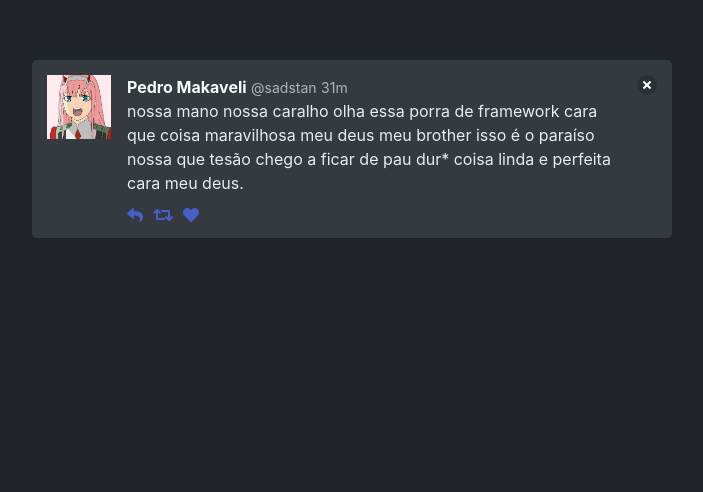
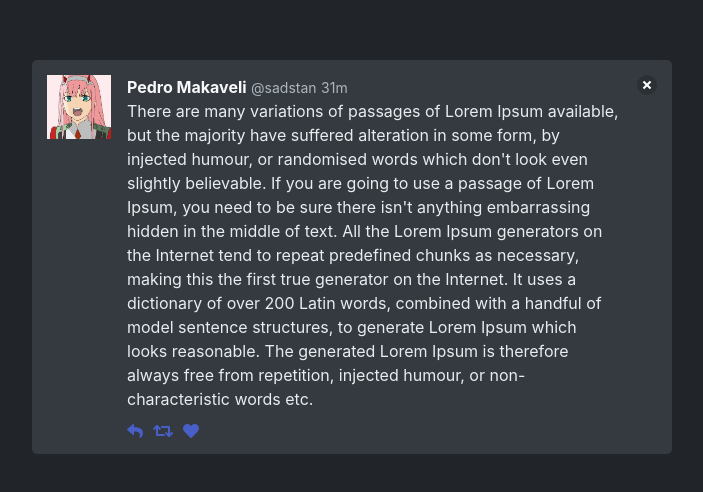
Before and after one commit to Sadstan/twitt-bulma, a plain HTML site: page index.html in a window 1280 px wide. Shown: the part 140-632 px from the top of the page, without its empty margins (288-991 px from the left). Drawn offline with nearby package versions, Linux system fonts and the light colour scheme.

Commit message:
Update index.html

```diff
--- a/index.html
+++ b/index.html
@@ -21,7 +21,7 @@
             <p>
               <strong>Pedro Makaveli</strong> <small>@sadstan</small> <small>31m</small>
               <br>
-              nossa mano nossa caralho olha essa porra de framework cara que coisa maravilhosa meu deus meu brother isso é o paraíso nossa que tesão chego a ficar de pau dur* coisa linda e perfeita cara meu deus.
+              There are many variations of passages of Lorem Ipsum available, but the majority have suffered alteration in some form, by injected humour, or randomised words which don't look even slightly believable. If you are going to use a passage of Lorem Ipsum, you need to be sure there isn't anything embarrassing hidden in the middle of text. All the Lorem Ipsum generators on the Internet tend to repeat predefined chunks as necessary, making this the first true generator on the Internet. It uses a dictionary of over 200 Latin words, combined with a handful of model sentence structures, to generate Lorem Ipsum which looks reasonable. The generated Lorem Ipsum is therefore always free from repetition, injected humour, or non-characteristic words etc.
             </p>
           </div>
           <nav class="level is-mobile">
```
